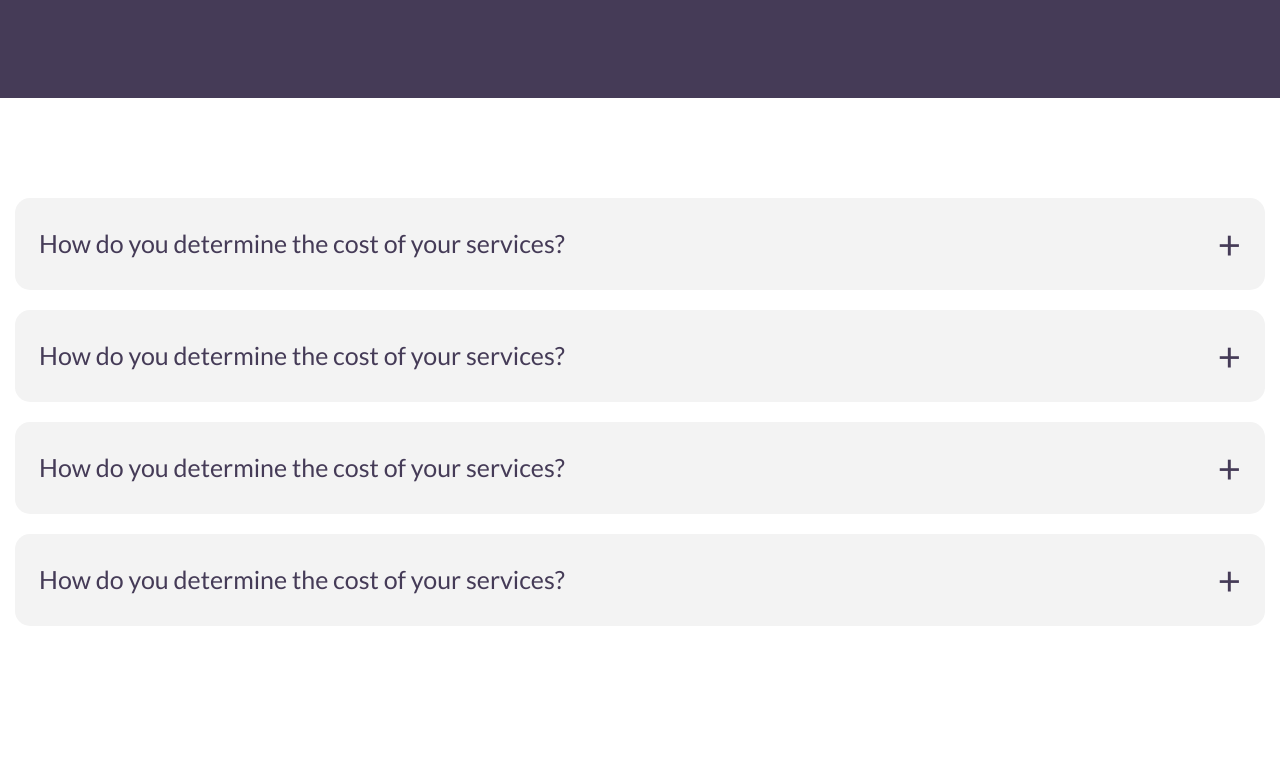
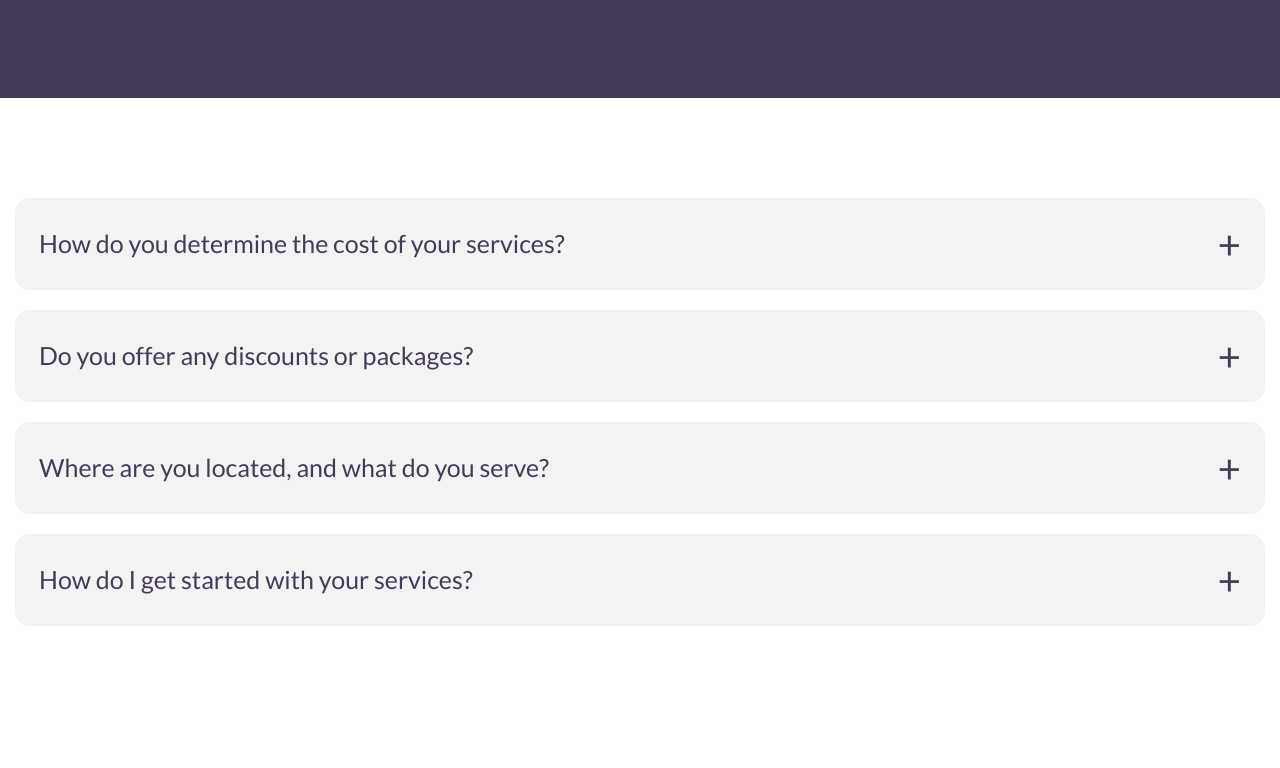
Before and after one commit to priyalbhalodii/webpro, a React (Vite) app in the folder webpro react/webpro/: page / in a window 1280 px wide. Shown: the part 10592-11360 px from the top of the page. Built offline with nearby package versions, Linux system fonts and the light colour scheme; a web font is replaced by a local one.

Commit message:
change accordian setting only open one at time

```diff
--- a/webpro react/webpro/src/component/Accordion/Accordion.jsx
+++ b/webpro react/webpro/src/component/Accordion/Accordion.jsx
@@ -1,26 +1,18 @@
-import React, { useState, useRef } from 'react';
+import React, { useRef } from 'react';
 
 // Reusable Accordion component
-const Accordion = ({ title, children }) => {
-  const [isOpen, setIsOpen] = useState(false);
+const Accordion = ({ title, children, isOpen, onToggle }) => {
   const contentRef = useRef(null); // Use ref to calculate content height
 
-  // Toggle accordion state
-  const toggleAccordion = () => {
-    setIsOpen(!isOpen);
-  };
-
   return (
-    <div className="  container mb-5 ">
-
-
+    <div className="mb-5 ">
       {/* Accordion Header */}
       <button
         className={`rounded-[15px] flex justify-between items-center w-full py-4 px-6 text-left text-[25px] font-medium focus:outline-none transition-colors duration-300 ${
-            isOpen ? 'rounded-b-[0px] bg-[#Ed5959] text-white' : 'bg-[#f3f3f3] text-[#453b57] hover:bg-[#ed5959] hover:text-white '
+          isOpen ? 'rounded-b-[0px] bg-[#Ed5959] text-white' : 'bg-[#f3f3f3] text-[#453b57] hover:bg-[#ed5959] hover:text-white'
         }`}
-        onClick={toggleAccordion}
-        >
+        onClick={onToggle}
+      >
         <span>{title}</span>
         <span className="text-[40px]">
           {isOpen ? '-' : '+'} {/* Plus and minus button */}
@@ -39,8 +31,7 @@ const Accordion = ({ title, children }) => {
       >
         <div className="p-6 bg-[#ed5959] text-white text-[10px]">{children}</div>
       </div>
-          </div>
-
+    </div>
   );
 };
 
--- a/webpro react/webpro/src/component/Accordion/AccordionSection.jsx
+++ b/webpro react/webpro/src/component/Accordion/AccordionSection.jsx
@@ -1,34 +1,43 @@
-import React from "react";
+import React, { useState } from "react";
 
 import Accordion from "./Accordion";
 
 export default function AccordionSection() {
+  const [openIndex, setOpenIndex] = useState(null); // Track the index of the open accordion
+
+  const handleToggle = (index) => {
+    setOpenIndex(openIndex === index ? null : index); // Toggle the accordion
+  };
   const data = [
     {
       title: "How do you determine the cost of your services?",
       description:
-        "Lorem ipsum dolor sit amet, consectetur adipiscing elit. Phasellus a consequat nibh. Mauris suscipit arcu at fermentum convallis. Pellentesque consectetur mi in felis maximus posuere.Lorem ipsum dolor sit amet, consectetur adipiscing elit. Phasellus a consequat nibh. Mauris suscipit arcu at fermentum convallis. Pellentesque consectetur mi in felis maximus posuere.",
+        "Yes, we offer discounts for long-term contracts and bundled service packages. Contact us for more details.Yes, we offer discounts for long-term contracts and bundled service packages. Contact us for more details.Yes, we offer discounts for long-term contracts and bundled service packages. Contact us for more details.",
     },
     {
-      title: "How do you determine the cost of your services?",
+      title: "Do you offer any discounts or packages?",
       description:
-        "Lorem ipsum dolor sit amet, consectetur adipiscing elit. In molestie tellus a maximus tempus. Duis vel leo iaculis, porttitor erat et, posuere erat. Ut blandit.Lorem ipsum dolor sit amet, consectetur adipiscing elit. Phasellus a consequat nibh. Mauris suscipit arcu at fermentum convallis. Pellentesque consectetur mi in felis maximus posuere.",
+        "Yes, we offer discounts for long-term contracts and bundled service packages. Contact us for more details.Yes, we offer discounts for long-term contracts and bundled service packages. Contact us for more details.Yes, we offer discounts for long-term contracts and bundled service packages. Contact us for more details.",
     },
     {
-      title: "How do you determine the cost of your services?",
+      title: "Where are you located, and what do you serve?",
       description:
-        "Lorem ipsum dolor sit amet, consectetur adipiscing elit. Maecenas lacinia, nibh imperdiet tempus pharetra, arcu risus aliquet arcu, a auctor ex lacus efficitur purus. Morbi.Lorem ipsum dolor sit amet, consectetur adipiscing elit. Phasellus a consequat nibh. Mauris suscipit arcu at fermentum convallis. Pellentesque consectetur mi in felis maximus posuere.",
+        "Yes, we offer discounts for long-term contracts and bundled service packages. Contact us for more details.Yes, we offer discounts for long-term contracts and bundled service packages. Contact us for more details.Yes, we offer discounts for long-term contracts and bundled service packages. Contact us for more details.",
     },
     {
-      title: "How do you determine the cost of your services?",
+      title: "How do I get started with your services?",
       description:
-        "Lorem ipsum dolor sit amet, consectetur adipiscing elit. Nunc feugiat lobortis nibh, eu molestie est placerat non. Donec ornare nisl erat, non imperdiet elit porta.Lorem ipsum dolor sit amet, consectetur adipiscing elit. Phasellus a consequat nibh. Mauris suscipit arcu at fermentum convallis. Pellentesque consectetur mi in felis maximus posuere.",
+        "Yes, we offer discounts for long-term contracts and bundled service packages. Contact us for more details.Yes, we offer discounts for long-term contracts and bundled service packages. Contact us for more details.Yes, we offer discounts for long-term contracts and bundled service packages. Contact us for more details.",
     },
   ];
   return (
-    <div className="faq__main__section">
+    <div className="faq__main__section container">
       {data.map((item, index) => (
-        <Accordion key={index} title={item.title}>
+        <Accordion key={index} title={item.title}
+
+        isOpen={openIndex === index}
+        onToggle={() => handleToggle(index)}
+        >
           <p className="text-[20px] leading-[32px]">{item.description}</p>
         </Accordion>
       ))}
```
